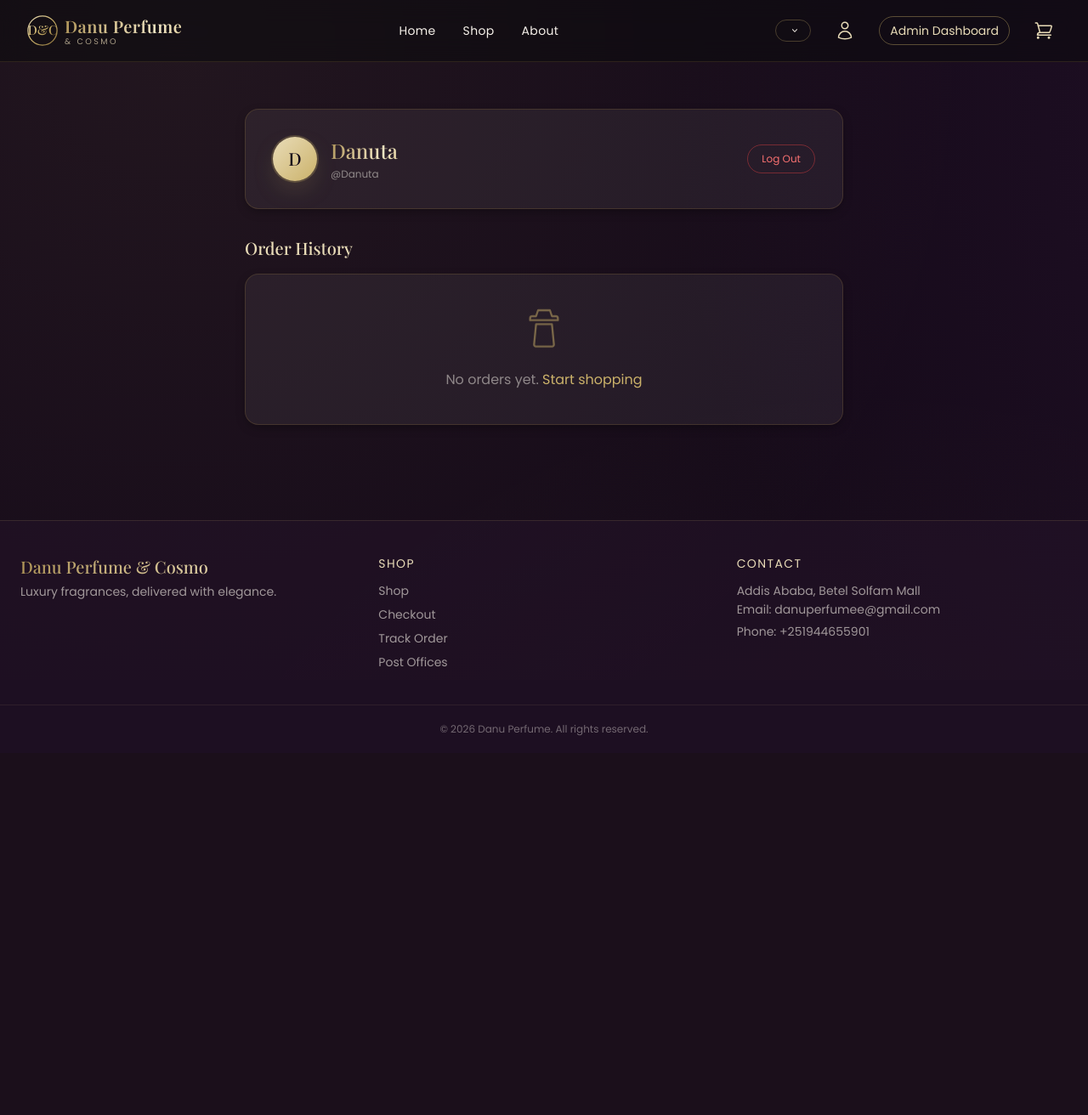
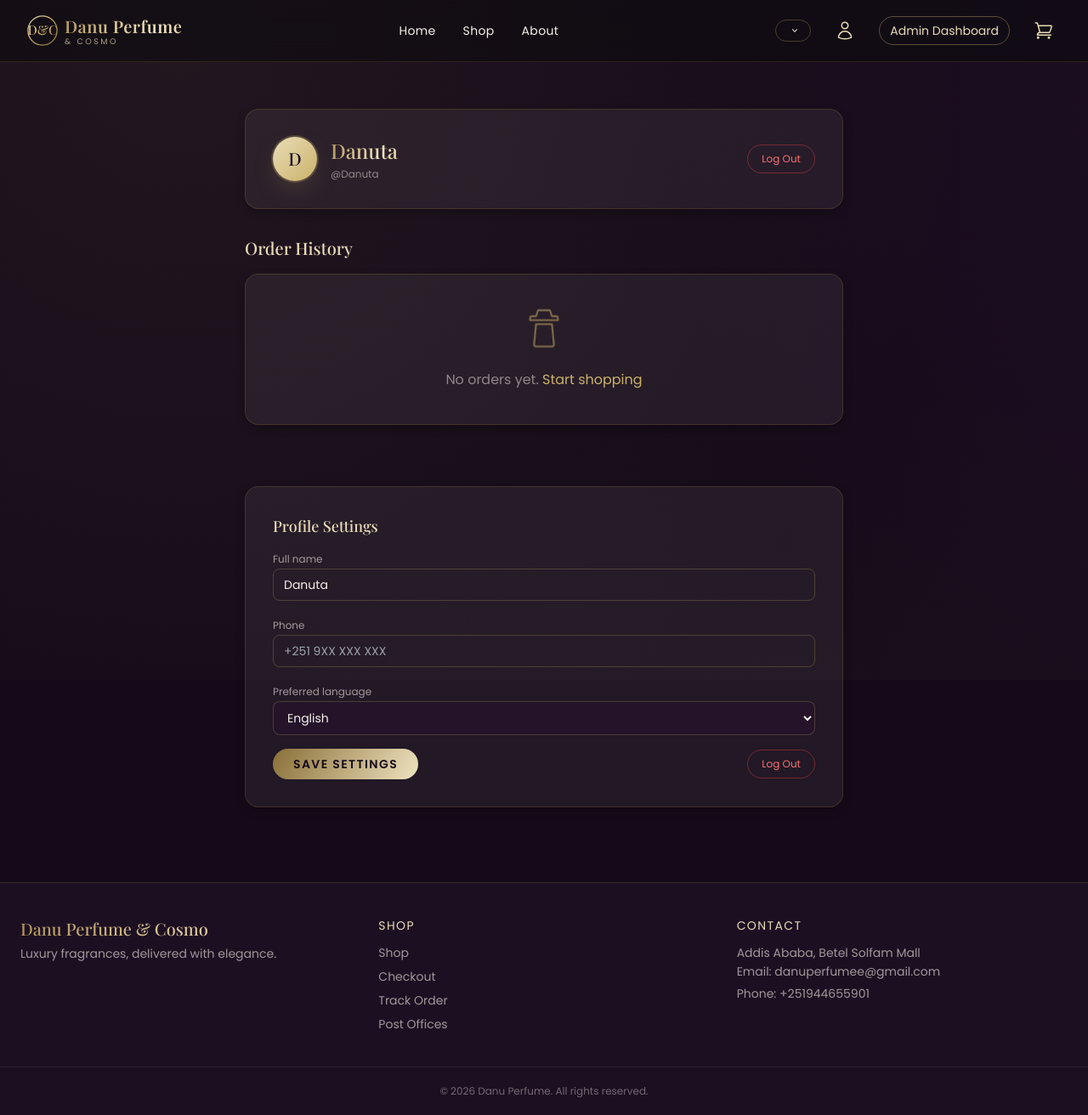
Before and after one commit to Tofi16/danuperfume, a Flask app: page /account in a window 1280 px wide. Shown: the whole page at 85% size. Before the commit the page ends 866 px from the top, so only its background shows below. Run offline with Flask 3, Linux system fonts and the light colour scheme; a user stored in the database is signed in; data that the repository does not hold is empty; some libraries are stand-ins or nearby versions.

Commit message:
Fix profile page move launge

```diff
--- a/app.py
+++ b/app.py
@@ -1103,6 +1103,35 @@ def create_app(env_name=None):
             loyalty_remaining=loyalty_remaining,
         )
 
+        @app.route("/account/settings", methods=["POST"])
+        @login_required
+        def update_account_settings():
+            if not isinstance(current_user, Customer):
+                flash("Only customers can update these settings.", "error")
+                return redirect(url_for("customer_account"))
+
+            full_name = request.form.get("full_name", "").strip()
+            phone = request.form.get("phone", "").strip()
+            preferred_language = request.form.get("preferred_language")
+
+            if full_name:
+                current_user.full_name = full_name
+            current_user.phone = phone or None
+            current_user.preferred_language = preferred_language or None
+
+            try:
+                db.session.add(current_user)
+                db.session.commit()
+                # Also update session language immediately if changed
+                if preferred_language:
+                    session["lang"] = preferred_language
+                flash("Profile settings saved.", "success")
+            except Exception as exc:  # noqa: BLE001
+                db.session.rollback()
+                flash("Could not save settings — please try again.", "error")
+
+            return redirect(url_for("customer_account"))
+
     # =========================================================
     # ADMIN ROUTES
     # =========================================================
--- /dev/null
+++ b/debug_check.py
@@ -0,0 +1,4 @@
+from models import Customer
+cols=[c.name for c in Customer.__table__.columns]
+print('preferred_language' in cols)
+print(cols)
--- a/models.py
+++ b/models.py
@@ -73,6 +73,7 @@ class Customer(UserMixin, db.Model):
     username = db.Column(db.String(60), unique=True, nullable=False, index=True)
     password_hash = db.Column(db.String(255), nullable=False)
     phone = db.Column(db.String(30), nullable=True)
+    preferred_language = db.Column(db.String(10), nullable=True, default=None)
     created_at = db.Column(db.DateTime, default=datetime.utcnow)
 
     def set_password(self, raw_password: str) -> None:
--- a/templates/account.html
+++ b/templates/account.html
@@ -65,6 +65,37 @@
     {% endfor %}
   </div>
 </div>
+
+<div class="max-w-3xl mx-auto px-5 sm:px-8 py-6">
+  <div class="glass rounded-2xl p-6 sm:p-8">
+    <h3 class="font-serif text-lg text-danu-goldlight mb-3">Profile Settings</h3>
+    <form action="{{ url_for('update_account_settings') }}" method="POST" class="space-y-4">
+      <div>
+        <label class="text-xs text-danu-cream/60">Full name</label>
+        <input type="text" name="full_name" value="{{ current_user.full_name }}" class="w-full bg-transparent border border-danu-gold/25 rounded-lg px-3 py-2 text-sm focus:outline-none" />
+      </div>
+
+      <div>
+        <label class="text-xs text-danu-cream/60">Phone</label>
+        <input type="tel" name="phone" value="{{ current_user.phone or '' }}" placeholder="+251 9XX XXX XXX" class="w-full bg-transparent border border-danu-gold/25 rounded-lg px-3 py-2 text-sm focus:outline-none" />
+      </div>
+
+      <div>
+        <label class="text-xs text-danu-cream/60">Preferred language</label>
+        <select name="preferred_language" class="w-full bg-danu-charcoal border border-danu-gold/25 rounded-lg px-3 py-2 text-sm focus:outline-none">
+          {% for code in available_languages %}
+          <option value="{{ code }}" {% if code == current_user.preferred_language or (not current_user.preferred_language and code == current_lang) %}selected{% endif %}>{{ lang_names[code] }}</option>
+          {% endfor %}
+        </select>
+      </div>
+
+      <div class="flex items-center justify-between">
+        <button type="submit" class="btn-luxury rounded-full px-6 py-2 text-sm uppercase tracking-widest">Save Settings</button>
+        <a href="{{ url_for('customer_logout') }}" class="text-xs px-4 py-2 rounded-full border border-red-500/40 text-red-400 hover:bg-red-500/10">Log Out</a>
+      </div>
+    </form>
+  </div>
+</div>
 {% endblock %}
 
 {% block extra_scripts %}
```
